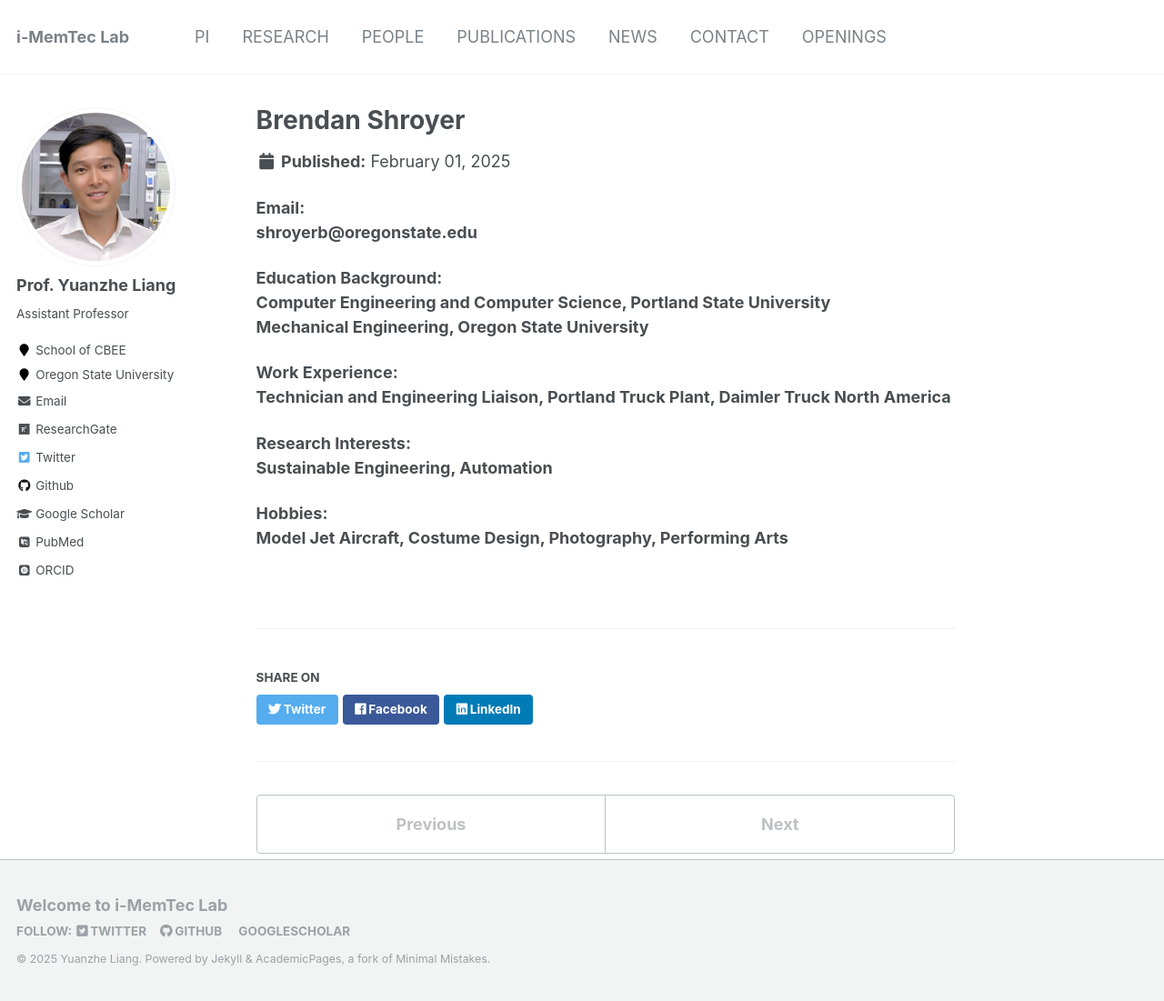
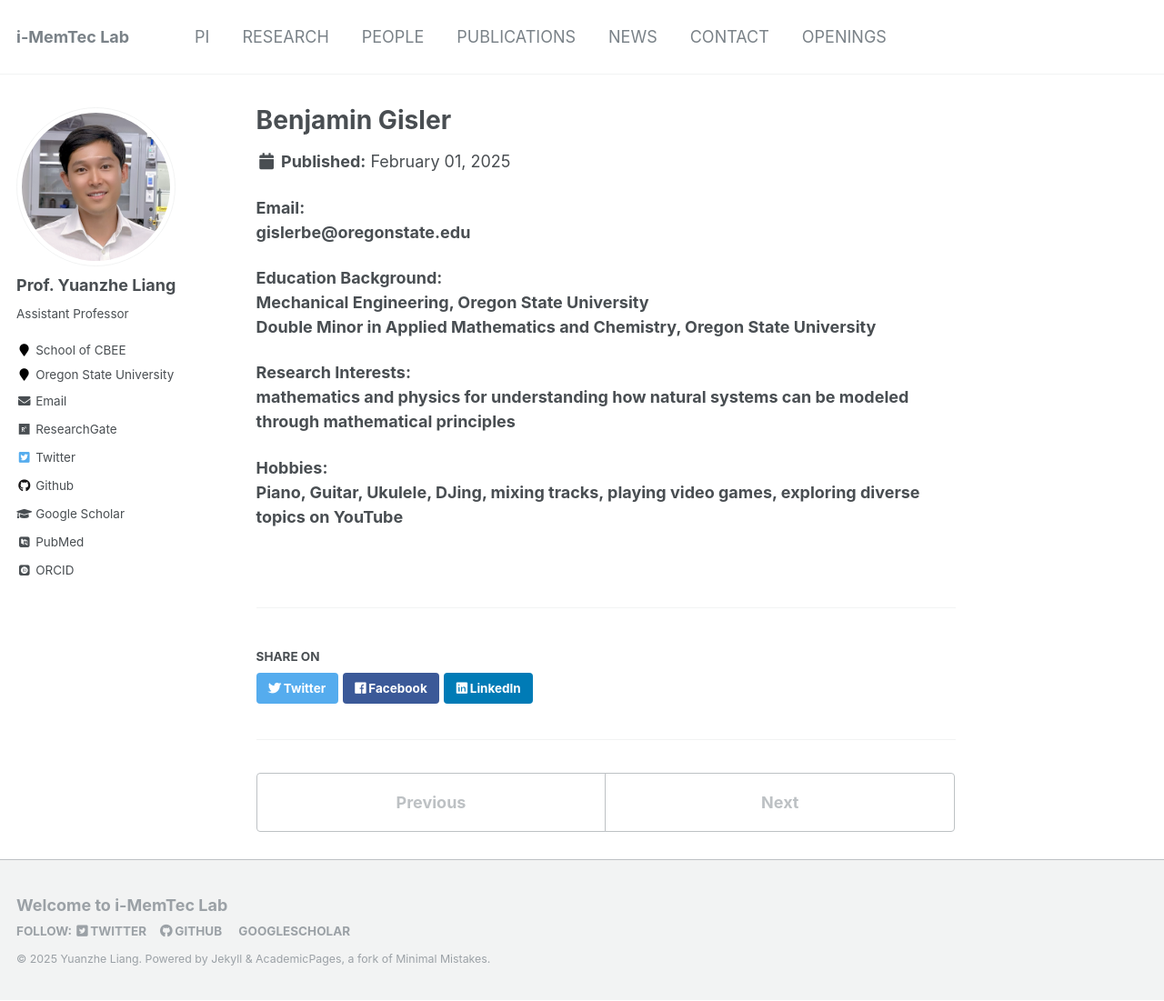
Before and after one commit to yuanzheliang/yuanzheliang.github.io, a Jekyll site: the page built from _portfolio/9-Ben.md, in a window 1280 px wide and 1101 px high. Shown: the whole window at 91% size. Built offline with Jekyll 4.4.1, drawn with Linux system fonts in a browser that asks for light colours; some web fonts are replaced.

Commit message:
Update 9-Ben.md

```diff
--- a/_portfolio/9-Ben.md
+++ b/_portfolio/9-Ben.md
@@ -1,22 +1,19 @@
 ---
-title: "Brendan Shroyer"
-excerpt: "**Undergraduate Mechanical Engineering Major** <br/><img src='/images/BrendanShroyer.jpg' width='250' height='250'>"
+title: "Benjamin Gisler"
+excerpt: "**Undergraduate Chemical Engineering Major** <br/><img src='/images/BenGisler.jpg' width='250' height='250'>"
 collection: portfolio
 status: "current"
 ---
 
 **Email:** <br/>
-**shroyerb@oregonstate.edu**
+**gislerbe@oregonstate.edu**
 
 **Education Background:** <br/>
-**Computer Engineering and Computer Science, Portland State University** <br/>
 **Mechanical Engineering, Oregon State University** <br/>
-
-**Work Experience:** <br/>
-**Technician and Engineering Liaison, Portland Truck Plant, Daimler Truck North America**
+**Double Minor in Applied Mathematics and Chemistry, Oregon State University** <br/>
 
 **Research Interests:** <br/>
-**Sustainable Engineering, Automation**
+**mathematics and physics for understanding how natural systems can be modeled through mathematical principles**
 
 **Hobbies:** <br/>
-**Model Jet Aircraft, Costume Design, Photography, Performing Arts**
+**Piano, Guitar, Ukulele, DJing, mixing tracks, playing video games, exploring diverse topics on YouTube**
```
